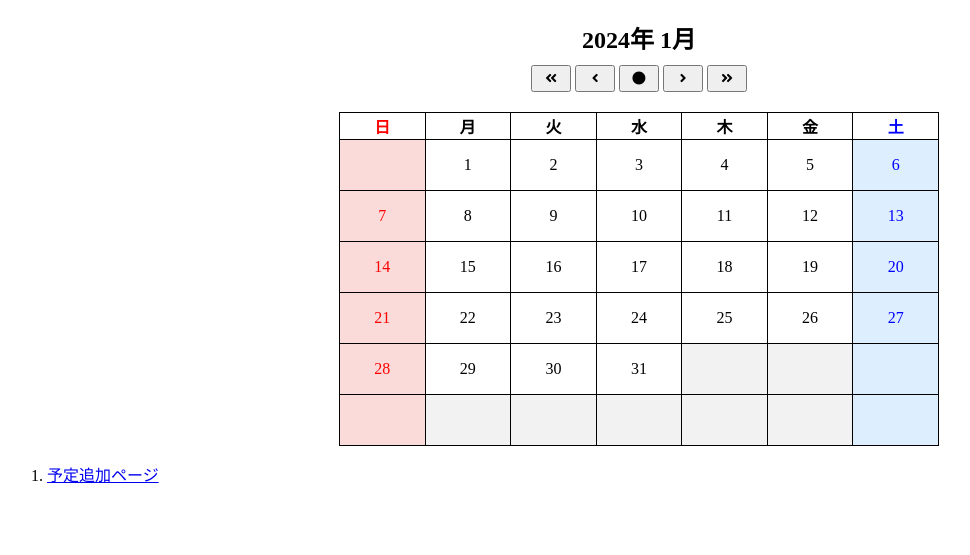
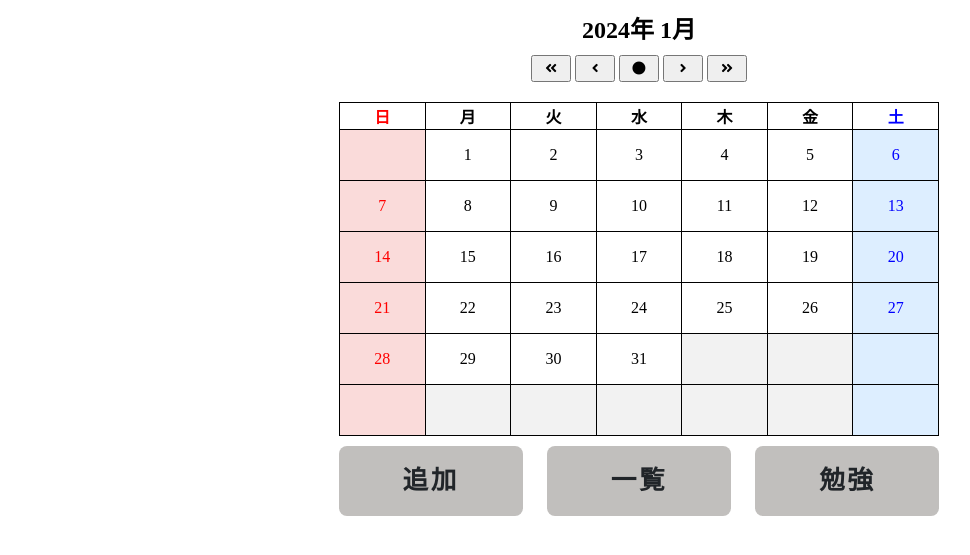
Before and after one commit to 2023AIT-OOP2-G09/GUI_APP, a Flask app: page / in a window 1280 px wide. Shown: the top 555 px of the page, without its empty margins (1-971 px from the left). Run offline with Flask 3, Linux system fonts and the light colour scheme.

Commit message:
見た目の変更・jsonファイルの並び替え

```diff
--- a/main.py
+++ b/main.py
@@ -51,8 +51,11 @@ def address_get():
             if schedule_duplicate(new_schedule, existing_data):
                 return jsonify({"message": "同じ予定が既にあります"})
 
-            # 既存データに新しい予定を’追加
+            # 既存データに新しい予定を追加
             existing_data.append(new_schedule)
+
+            # 日付の降順でソート
+            existing_data.sort(key=lambda x: datetime.strptime(x["date"], "%Y/%m/%d"), reverse=False)
 
             # データをファイルに書き込む
             with open("schedule.json", "w") as f:
--- a/schedule.json
+++ b/schedule.json
@@ -1,4 +1,9 @@
 [
+  {
+    "date": "2024/01/11",
+    "schedule": "こんにちは",
+    "time": "0:00"
+  },
   {
     "date": "2024/01/12",
     "schedule": "物理実習",
--- a/static/css/index.css
+++ b/static/css/index.css
@@ -1,11 +1,12 @@
-/* ヘッダー（年月とボタン） */
-div.calendar_header {
+  /* ヘッダー（年月とボタン） */
+  div.calendar_header {
     text-align: center;
+    margin-bottom: 20px; /* カレンダーとの間にスペースを追加 */
   }
 
   /* 年月 */
   div.calendar_header > p#year_month_label {
-    margin: 20px 20px 10px;
+    margin: 10px;
     font-size: 1.5em;
     font-weight: bold;
   }
@@ -74,3 +75,50 @@ div.calendar_header {
   table.calendar_tbl tr td.with_date:hover {
     background-color: #fadfc0;
   }
+
+  /* ボタンを包む要素に対して text-align: center; を追加 */
+  .button-container {
+    text-align: center;
+  }
+
+  /* ボタンのスタイル */
+  .btn--orange,
+  a.btn--orange,
+  button.btn--orange {
+    color: #fff;
+    background-color: #c1bfbd;
+    margin: 10px; /* 上下左右のマージンを10pxに設定 */
+    padding: 10px 20px; /* 余白を追加 */
+    border-radius: 5px; /* 角を丸くする */
+  }
+
+  .btn--orange:hover,
+  a.btn--orange:hover,
+  button.btn--orange:hover {
+    color: #fff;
+    background: #494847;
+  }
+
+  .btn,
+  a.btn,
+  button.btn {
+    font-size: 1.6rem;
+    font-weight: 700;
+    line-height: 1.5;
+    position: relative;
+    display: inline-block;
+    padding: 1rem 4rem;
+    cursor: pointer;
+    -webkit-user-select: none;
+    -moz-user-select: none;
+    -ms-user-select: none;
+    user-select: none;
+    -webkit-transition: all 0.3s;
+    transition: all 0.3s;
+    text-align: center;
+    vertical-align: middle;
+    text-decoration: none;
+    letter-spacing: 0.1em;
+    color: #212529;
+   border-radius: 0.5rem;
+  }
--- a/templates/index.html
+++ b/templates/index.html
@@ -18,9 +18,11 @@
       <button id="next_year_btn" onClick="next_year()"><i class="fas fa-angle-double-right"></i></button>
     </div>
     <div id="calendar_body"></div>
- </div>
- <ol>
-  <li><a href="/add">予定追加ページ</a></li>
- </ol>
+    <div class="button-container">
+      <a href="/add" class="btn btn--orange">追加</a>
+      <a href="/add" class="btn btn--orange">一覧</a>
+      <a href="/add" class="btn btn--orange">勉強</a>
+    </div>
+  </div>
  </body>
 </html>
```
